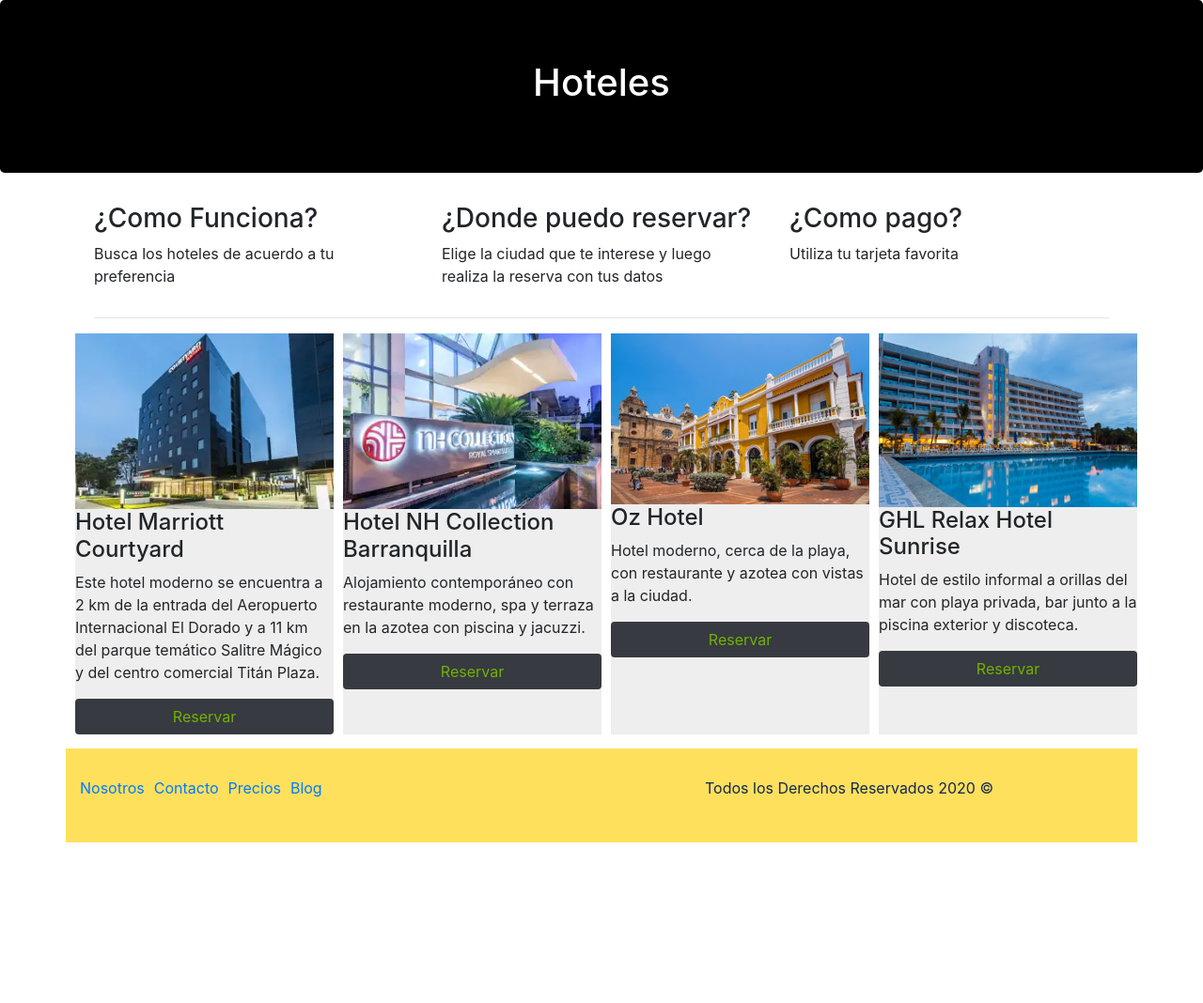
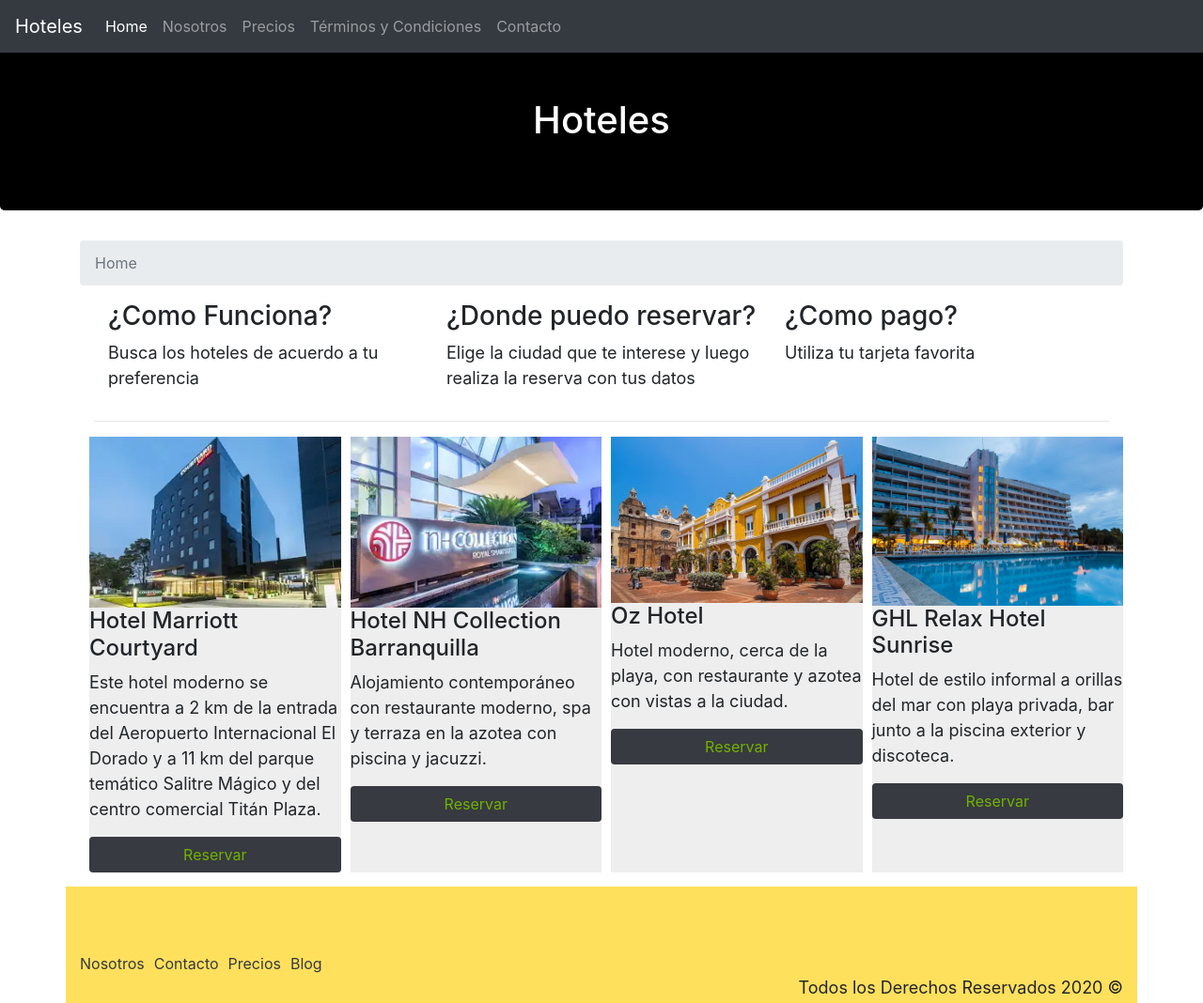
Before and after one commit to milfer0516/guia_hoteles, a website: page index.html in a window 1280 px wide. Shown: the top 1068 px of the page at 94% size. Before the commit the page ends 897 px from the top, so only its background shows below. Drawn offline with nearby package versions, Linux system fonts and the light colour scheme.

Commit message:
Agregamos navegavilidad y nosotros.html

```diff
--- a/css/estilos.css
+++ b/css/estilos.css
@@ -1,7 +1,12 @@
+
+p {
+  font-size: 18px;
+}
 .jumbotron {
   background-color: black;
   text-align: center;
   color: #ffffff;
+  margin-top: 40px;
 }
 /** Princicpal **/
 .hotel {
@@ -26,13 +31,12 @@
   background-color: #ffe05d;
   padding: 30px;
   margin-top: 15px;
+
 }
 .navegacion a{
  text-decoration: none;
  margin-right: 10px;
+ margin-top: 40px;
+ color: #373a40;
+ text-align: center;
 }
-.copyright {
-  text-align: end;
-  color: #14274e;
-  margin-left: 300px;
-}
--- a/index.html
+++ b/index.html
@@ -9,14 +9,34 @@
   </head>
   <body>
     <header>
+      <nav class="navbar navbar-expand-md navbar-dark bg-dark fixed-top">
+        <a class="navbar-brand" href="#">Hoteles</a>
+        <button class="navbar-toggler" type="button" data-toggle="collapse" data-target="#navbarSupportedContent" aria-controls="navbarNavDropdown" aria-expanded="false" aria-label="Toggle navigation">
+          <span class="navbar-toggler-icon"></span>
+        </button>
+        <div class="collapse navbar-collapse" id="navbarSupportedContent">
+          <ul class="navbar-nav mr-auto">
+            <li class="nav-item active"><a class="nav-link" href="index.html">Home</a></li>
+            <li class="nav-item"><a class="nav-link" href="nosotros.html">Nosotros</a></li>
+            <li class="nav-item"><a class="nav-link" href="#">Precios</a></li>
+            <li class="nav-item"><a class="nav-link" href="#">Términos y Condiciones</a></li>
+            <li class="nav-item"><a class="nav-link" href="#">Contacto</a></li>
+          </ul>
+        </div>
+      </nav>
       <div class="jumbotron">
         <h1>Hoteles</h1>
       </div>
     </header>
 
     <section class="container">
+        <nav aria-label="breadcrumb">
+            <ol class="breadcrumb">
+              <li class="breadcrumb-item active" aria-current="page">Home</li>
+            </ol>
+          </nav>
       <div class="container">
-        <div class="row">
+        <div class="d-flex flex-wrap">
           <div class="col-sm-4 justify-content-between">
             <h3>¿Como Funciona?</h3>
             <p>Busca los hoteles de acuerdo a tu preferencia</p>
@@ -37,7 +57,7 @@
     </section>
 
     <main class="container">
-        <div class="row">
+        <div class="d-flex flex-wrap">
           <div class="hotel">
             <img src="imagenes/img-hotel2.jpg" alt="imagen hotel" />
             <div class="d-flex flex-column justify-content-between">
@@ -92,17 +112,16 @@
     </main>
 
     <footer class="container">
-        <div class="row">
+        <div class="row footer">
             <nav class="col-sm-4 d-flex navegacion">
                <a href="http://www.facebook.com">Nosotros</a>
                <a href="http://www.twitter.com">Contacto</a>
                <a href="http://www.google.com">Precios</a>
                <a href="http://www.guia-hoteles.com">Blog</a>
             </nav>
-            <div class="copyright align-items-end">
-               <p>Todos los Derechos Reservados 2020 &copy;</p>
-            </div>
+
         </div>
+        <p class="text-right footer text-sm-right">Todos los Derechos Reservados 2020 &copy;</p>
     </footer>
 
     <script src="node_modules/jquery/dist/jquery.slim.min.js"></script>
```
Also changed, not shown: nosotros.html (added, +77 -0 lines).
